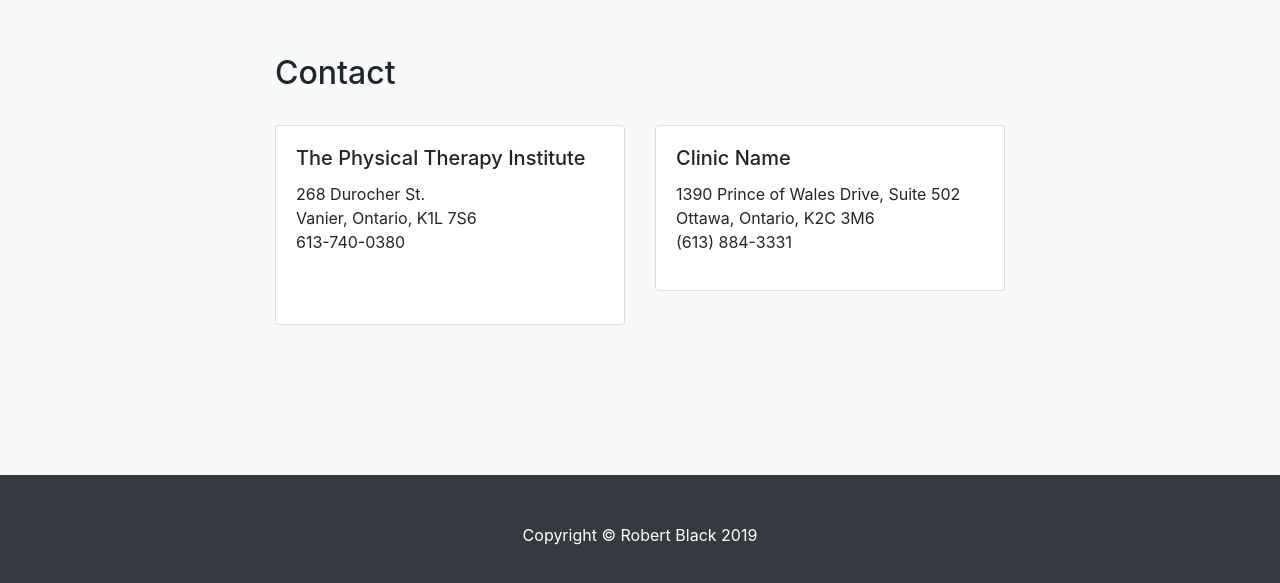
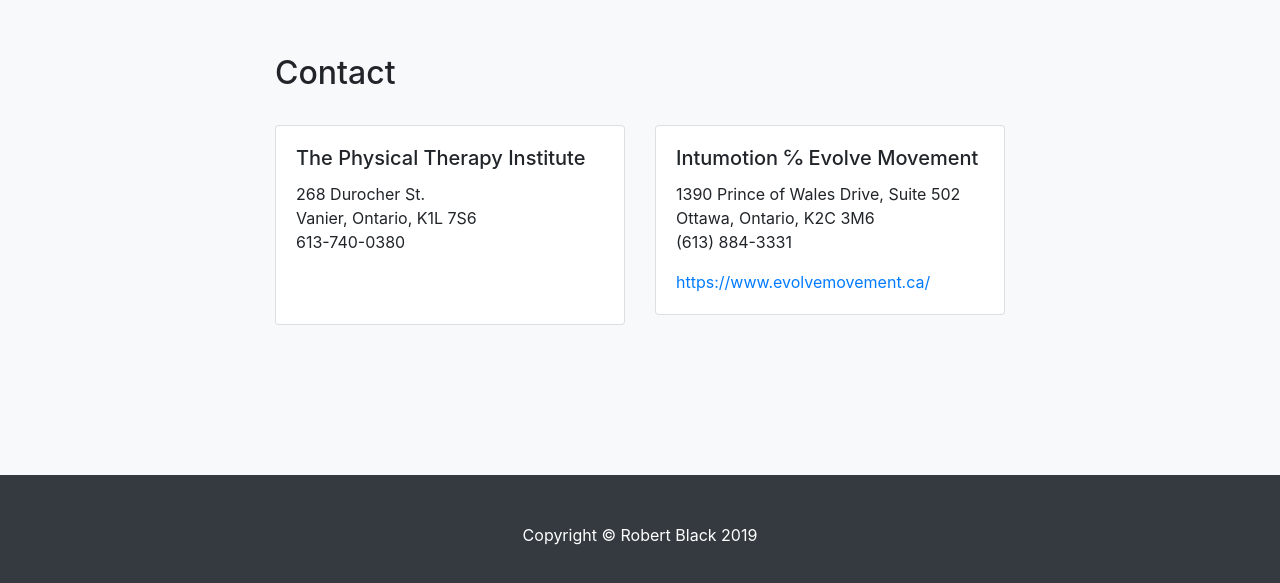
Before and after one commit to robertblackon/robertblackon.github.io, a website with bundled scripts: page index.html in a window 1280 px wide. Shown: the part 2311-2894 px from the top of the page. Built offline with nearby package versions, Linux system fonts and the light colour scheme; grey boxes are pictures that could not be loaded.

Commit message:
Update index.html

```diff
--- a/index.html
+++ b/index.html
@@ -125,8 +125,9 @@
   <div class="col-sm-6">
     <div class="card">
       <div class="card-body">
-        <h5 class="card-title">Clinic Name</h5>
+        <h5 class="card-title">Intumotion ℅ Evolve Movement</h5>
         <address>1390 Prince of Wales Drive, Suite 502<br>Ottawa, Ontario, K2C 3M6<br>(613) 884-3331<br></address>
+          <a href="https://www.evolvemovement.ca/">https://www.evolvemovement.ca/</a>
       </div>
     </div>
   </div>
```
